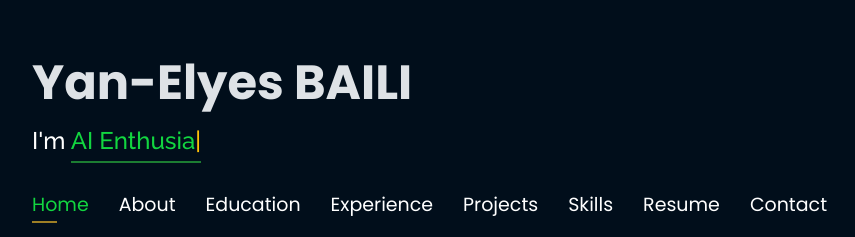
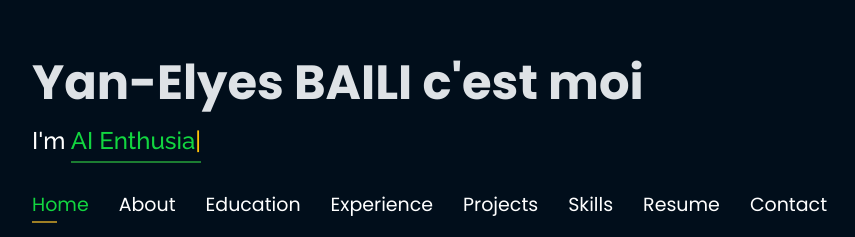
Before and after one commit to yan-elyes/portfolio, a plain HTML site: page index.html in a window 1280 px wide. Shown: the part 221-458 px from the top of the page, without its empty margins (53-908 px from the left). Drawn offline with nearby package versions, Linux system fonts and the light colour scheme.

Commit message:
second commit

```diff
--- a/index.html
+++ b/index.html
@@ -63,7 +63,7 @@
 
     <div class="container">
 
-      <h1><a href="index.html">Yan-Elyes BAILI</a></h1>
+      <h1><a href="index.html">Yan-Elyes BAILI c'est moi</a></h1>
       <h2 style="color:#fff">I'm <span class="typing" style="color:#12D640"></span></h2>
       <nav class="nav-menu d-none d-lg-block">
         <ul>
```
